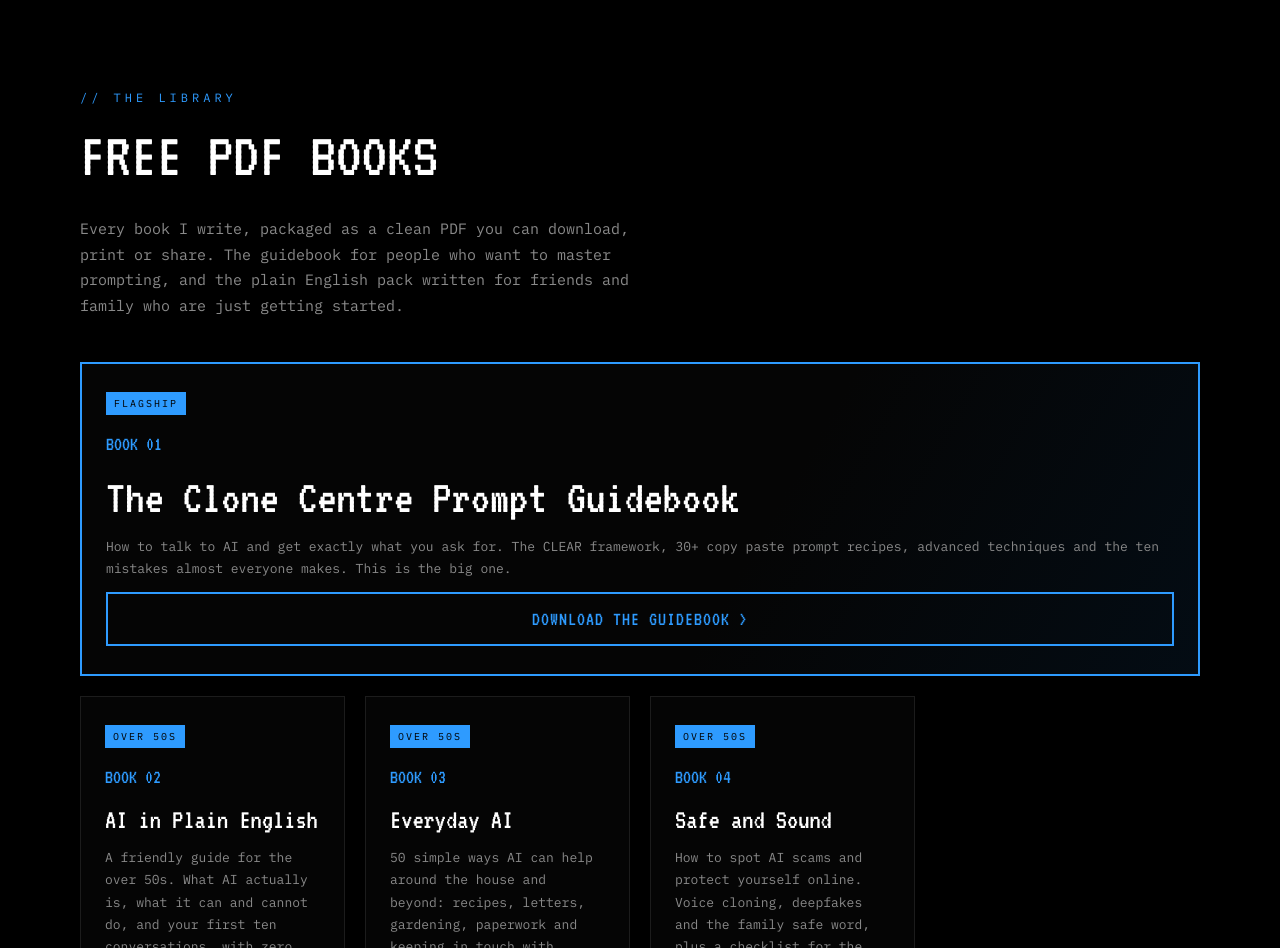
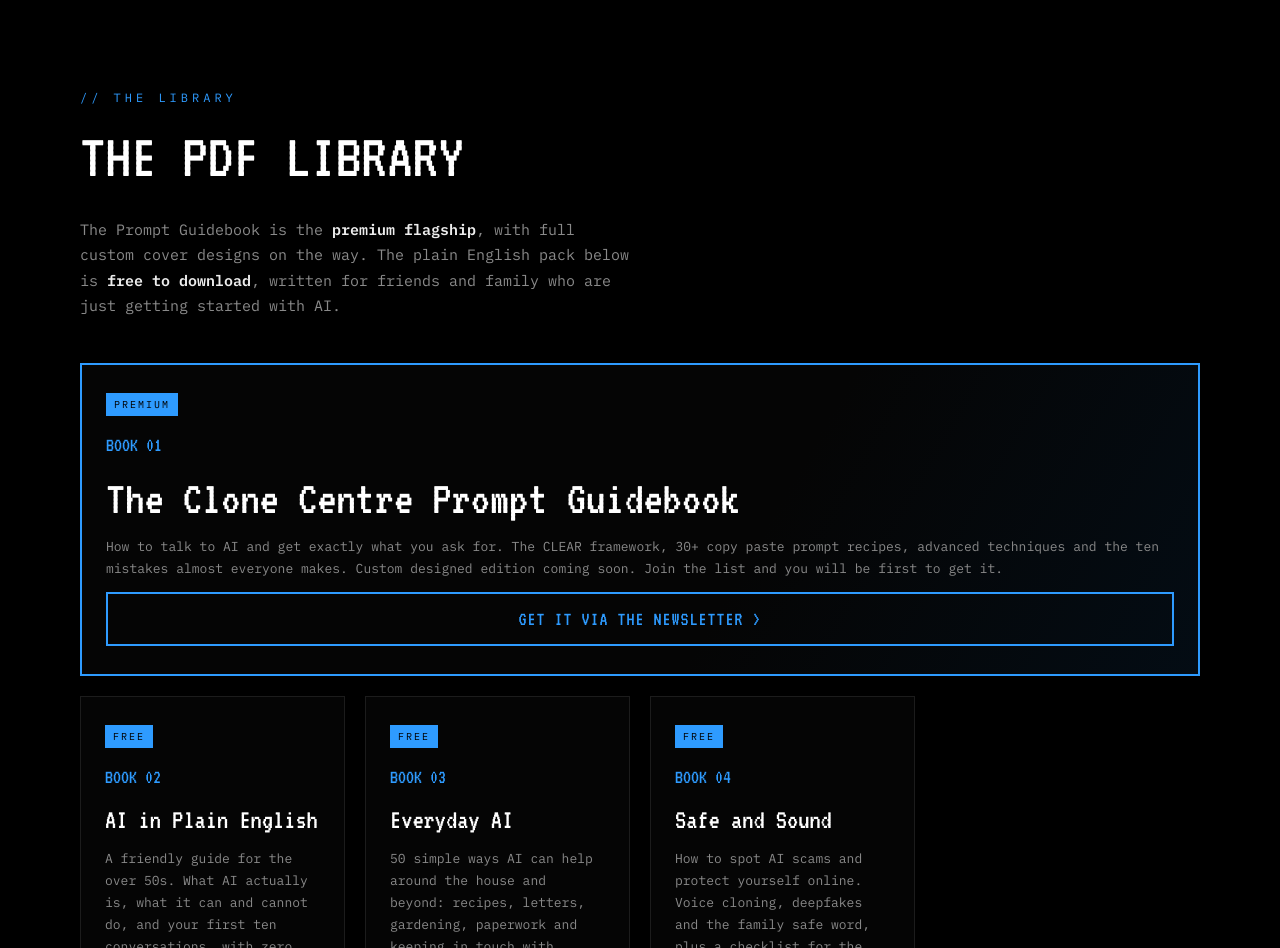
Before and after one commit to sicknote88/clonecentre-site, a plain HTML site: page index.html in a window 1280 px wide. Shown: the part 2620-3568 px from the top of the page. Drawn offline with Linux system fonts and the light colour scheme.

Commit message:
Add free book PDFs, unfiltered portrait, premium guidebook CTA

```diff
--- a/index.html
+++ b/index.html
@@ -89,7 +89,7 @@ h2{font-family:var(--px);font-weight:400;font-size:clamp(40px,5.5vw,64px);line-h
 /* ---------- About ---------- */
 .about-grid{display:grid;grid-template-columns:.85fr 1.15fr;gap:56px;align-items:center;}
 @media(max-width:860px){.about-grid{grid-template-columns:1fr;}}
-.about-grid img{width:100%;max-width:380px;image-rendering:pixelated;mix-blend-mode:lighten;border:1px solid var(--line);}
+.about-grid img{width:100%;max-width:380px;border:1px solid var(--line);border-radius:6px;}
 .statrow{display:flex;gap:36px;margin-top:38px;flex-wrap:wrap;}
 .stat .n{font-family:var(--px);font-size:44px;color:var(--blue);line-height:1;}
 .stat .l{font-size:11px;letter-spacing:2px;color:var(--dim);text-transform:uppercase;margin-top:6px;}
@@ -176,7 +176,7 @@ footer .r{font-size:12px;color:var(--dim);letter-spacing:1px;}
   <div class="sec-kicker">About</div>
   <h2>WHO IS RUNNING THIS PLACE?</h2>
   <div class="about-grid">
-    <img src="assets/joseph_bw_dither.png" alt="Black and white pixel portrait of Joseph Conlan">
+    <img src="assets/joseph_bw.jpg" alt="Black and white portrait of Joseph Conlan">
     <div>
       <p class="lede">I build AI systems for a living at <b>Clone Centre</b>. I have sat in rooms with <b>billion dollar venture capital funds</b> and watched how the smartest investors in the world use AI every single day.</p>
       <br>
@@ -209,32 +209,32 @@ footer .r{font-size:12px;color:var(--dim);letter-spacing:1px;}
 <!-- ============ LIBRARY ============ -->
 <section class="block reveal" id="library">
   <div class="sec-kicker">The Library</div>
-  <h2>FREE PDF BOOKS</h2>
-  <p class="lede">Every book I write, packaged as a clean PDF you can download, print or share. The guidebook for people who want to master prompting, and the plain English pack written for friends and family who are just getting started.</p>
+  <h2>THE PDF LIBRARY</h2>
+  <p class="lede">The Prompt Guidebook is the <b>premium flagship</b>, with full custom cover designs on the way. The plain English pack below is <b>free to download</b>, written for friends and family who are just getting started with AI.</p>
   <div class="lib-grid">
     <div class="book featured">
-      <span class="badge">Flagship</span>
+      <span class="badge">Premium</span>
       <div class="no">BOOK 01</div>
       <h3>The Clone Centre Prompt Guidebook</h3>
-      <p>How to talk to AI and get exactly what you ask for. The CLEAR framework, 30+ copy paste prompt recipes, advanced techniques and the ten mistakes almost everyone makes. This is the big one.</p>
-      <a class="dl" href="books/Clone_Centre_Prompt_Guidebook.pdf" download>DOWNLOAD THE GUIDEBOOK &gt;</a>
+      <p>How to talk to AI and get exactly what you ask for. The CLEAR framework, 30+ copy paste prompt recipes, advanced techniques and the ten mistakes almost everyone makes. Custom designed edition coming soon. Join the list and you will be first to get it.</p>
+      <a class="dl" href="#signup">GET IT VIA THE NEWSLETTER &gt;</a>
     </div>
     <div class="book">
-      <span class="badge">Over 50s</span>
+      <span class="badge">Free</span>
       <div class="no">BOOK 02</div>
       <h3>AI in Plain English</h3>
       <p>A friendly guide for the over 50s. What AI actually is, what it can and cannot do, and your first ten conversations, with zero jargon.</p>
       <a class="dl" href="books/AI_in_Plain_English.pdf" download>DOWNLOAD &gt;</a>
     </div>
     <div class="book">
-      <span class="badge">Over 50s</span>
+      <span class="badge">Free</span>
       <div class="no">BOOK 03</div>
       <h3>Everyday AI</h3>
       <p>50 simple ways AI can help around the house and beyond: recipes, letters, gardening, paperwork and keeping in touch with family.</p>
       <a class="dl" href="books/Everyday_AI.pdf" download>DOWNLOAD &gt;</a>
     </div>
     <div class="book">
-      <span class="badge">Over 50s</span>
+      <span class="badge">Free</span>
       <div class="no">BOOK 04</div>
       <h3>Safe and Sound</h3>
       <p>How to spot AI scams and protect yourself online. Voice cloning, deepfakes and the family safe word, plus a checklist for the fridge.</p>
```
Also changed, not shown: 3 other files.
